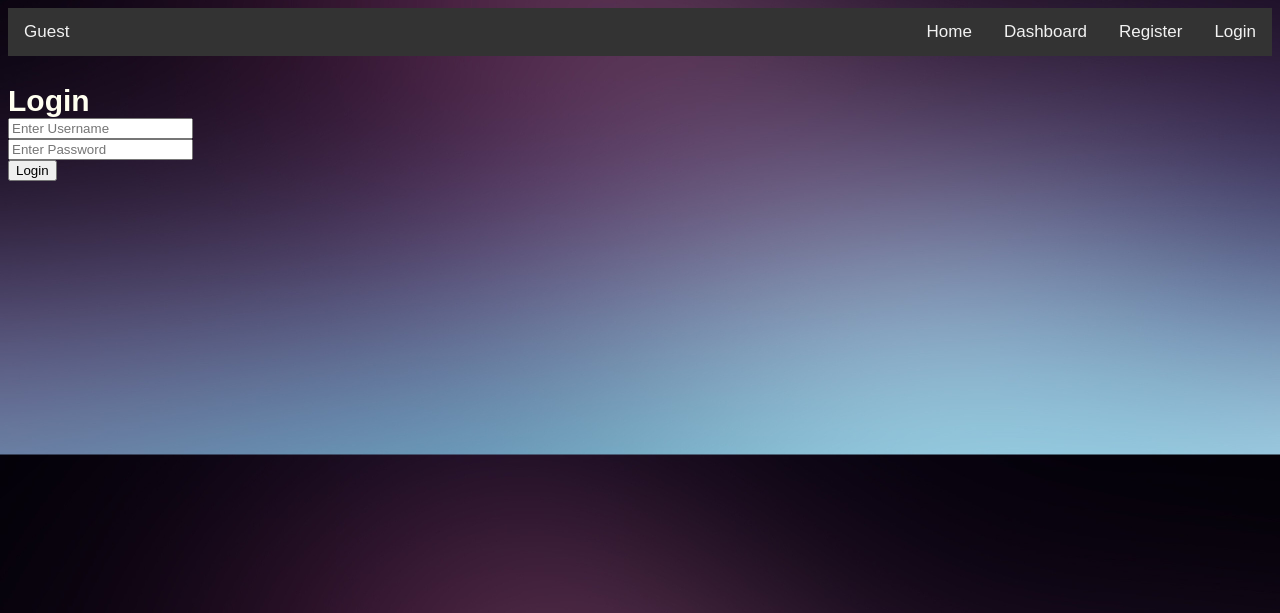
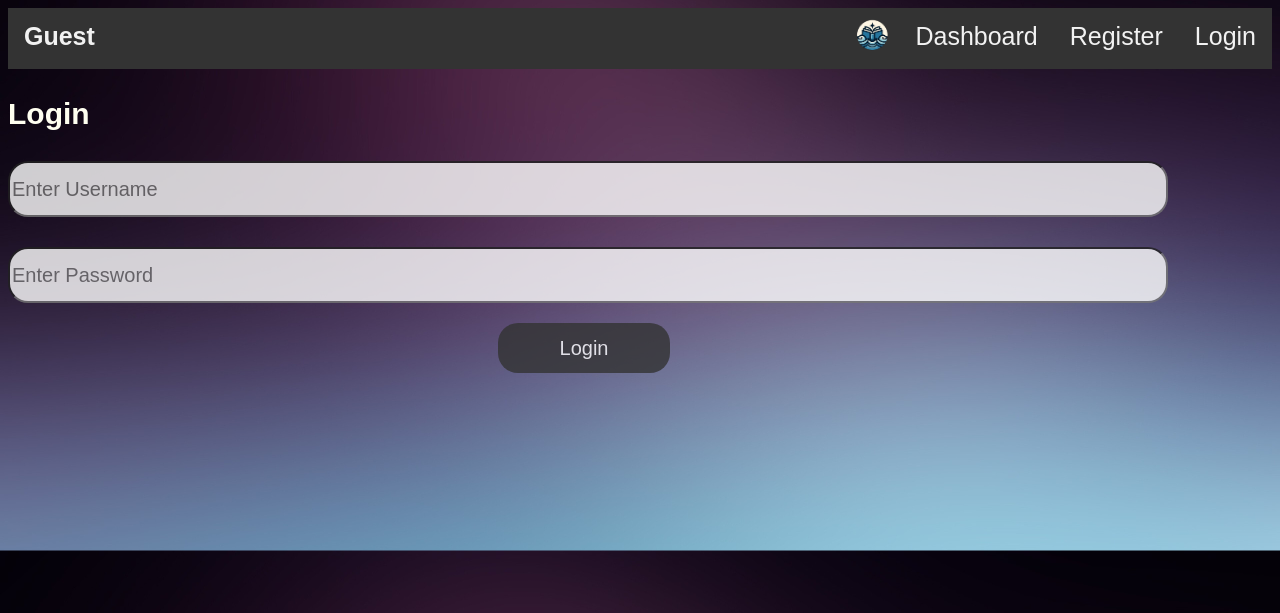
Before and after one commit to PietroAmmaturo/GDSC-AI-HACK, a Django app: page /login/ in a window 1280 px wide. Shown: the top 613 px of the page. Run offline with Django 4.2, Linux system fonts and the light colour scheme; some web fonts are replaced.

Commit message:
Prettier login

```diff
--- a/api/templates/base.html
+++ b/api/templates/base.html
@@ -5,7 +5,9 @@
     <meta charset="utf-8">
     <meta name="viewport" content="width=device-width, initial-scale=1, shrink-to-fit=no">
     <link rel="stylesheet" href="https://cdnjs.cloudflare.com/ajax/libs/font-awesome/4.7.0/css/font-awesome.min.css">
-    <title>Hello, world!</title>
+    <title>Learning In The Deep</title>
+    {% load static %}
+    <link rel="icon" href="{% static 'assets/images/LITD_logo.png' %}" type="image/x-icon">
   </head>
   <body>
 
@@ -24,7 +26,9 @@
       {% endif %}
       <a href="{% url 'dashboard' %}">Dashboard</a>
 
-      <a class="nav-link" href="{% url 'home' %}">Home</a>
+      {% load static %}
+      <a class="nav-link" href="{% url 'home' %}"><img src="{% static 'assets/images/LITD_logo.png' %}" width="55px" alt="My image">
+      </a>
 
 
     </div>
@@ -61,6 +65,7 @@
   text-decoration: none;
   color: #ffffff;
   }
+
   a:visited {
     text-decoration: none;
     color: #dddddd;
@@ -122,7 +127,11 @@ a:active {
   text-align: center;
   padding: 14px 16px;
   text-decoration: none;
-  font-size: 17px;
+  font-size: 25px;
+}
+
+.topnav a.nav-link {
+  padding: 0px
 }
 
 .topnav span {
@@ -132,7 +141,8 @@ a:active {
   text-align: center;
   padding: 14px 16px;
   text-decoration: none;
-  font-size: 17px;
+  font-size: 25px;
+  font-weight: bold;
 }
 
 /* Change the color of links on hover */
@@ -174,6 +184,36 @@ a:active {
     text-align: left;
   }
 }
+
+.custom-input {
+  /* Your existing input styles */
+  height: 50px;
+  width: 100%;
+  border-radius: 20px;
+  opacity: 0.8;
+  font-size: 20px; /* Increase font size for placeholder text */
+  font-family: 'League Spartan', Arial, sans-serif;
+}
+
+.custom-button {
+  /* Match input button style with input boxes */
+  height: 50px;
+  width: 15%;
+  max-width: 200px;
+  border-radius: 20px;
+  opacity: 0.8;
+  font-size: 20px;
+  background-color: #333; /* Customize button background color */
+  color: #fff; /* Set text color to white */
+  border: none; /* Remove button border */
+  cursor: pointer; /* Change cursor to pointer on hover */
+  font-family: 'League Spartan', Arial, sans-serif;
+}
+
+/* Change button background color on hover */
+.custom-button:hover {
+  background-color: #555;
+}
 </style>
 
 <script>
--- a/api/templates/login.html
+++ b/api/templates/login.html
@@ -2,27 +2,23 @@
 
 {% block content %}
 
-<h2 class ="text-center"> Login</h2>
+<h2 class="text-center">Login</h2>
 
-<div class = "col-md-6 offset-md-3">
-	<form method ="POST">
+<div class="col-md-6 offset-md-3">
+    <form method="POST">
+        {% csrf_token %}
 
-		{% csrf_token %}
+        <div class="form-group" style="margin-top: 30px;">
+            <input type="text" class="form-control custom-input" placeholder="Enter Username" name="username">
+        </div>
+        <div class="form-group" style="margin-top: 30px;">
+            <input type="password" class="form-control custom-input" placeholder="Enter Password" name="password">
+        </div>
 
-	  <div class="form-group">
-
-	    <input type="text" class="form-control" placeholder="Enter Username" name = "username">
-
-	  </div>
-	  <div class="form-group">
-
-	    <input type="password" class="form-control"  placeholder="Enter Password" name="password">
-	  </div>
-
-
-	  <button type="submit" class="btn btn-secondary">Login</button>
-	</form>
-
+        <div style="text-align: center;">
+			<button type="submit" class="btn btn-secondary custom-button" style="margin-top: 20px;">Login</button>
+		</div>
+    </form>
 </div>
 
 {% endblock %}
```
Also changed, not shown: api/templates/register.html (+4 -3 lines). Lines whose indentation alone changed are shown as unchanged.
